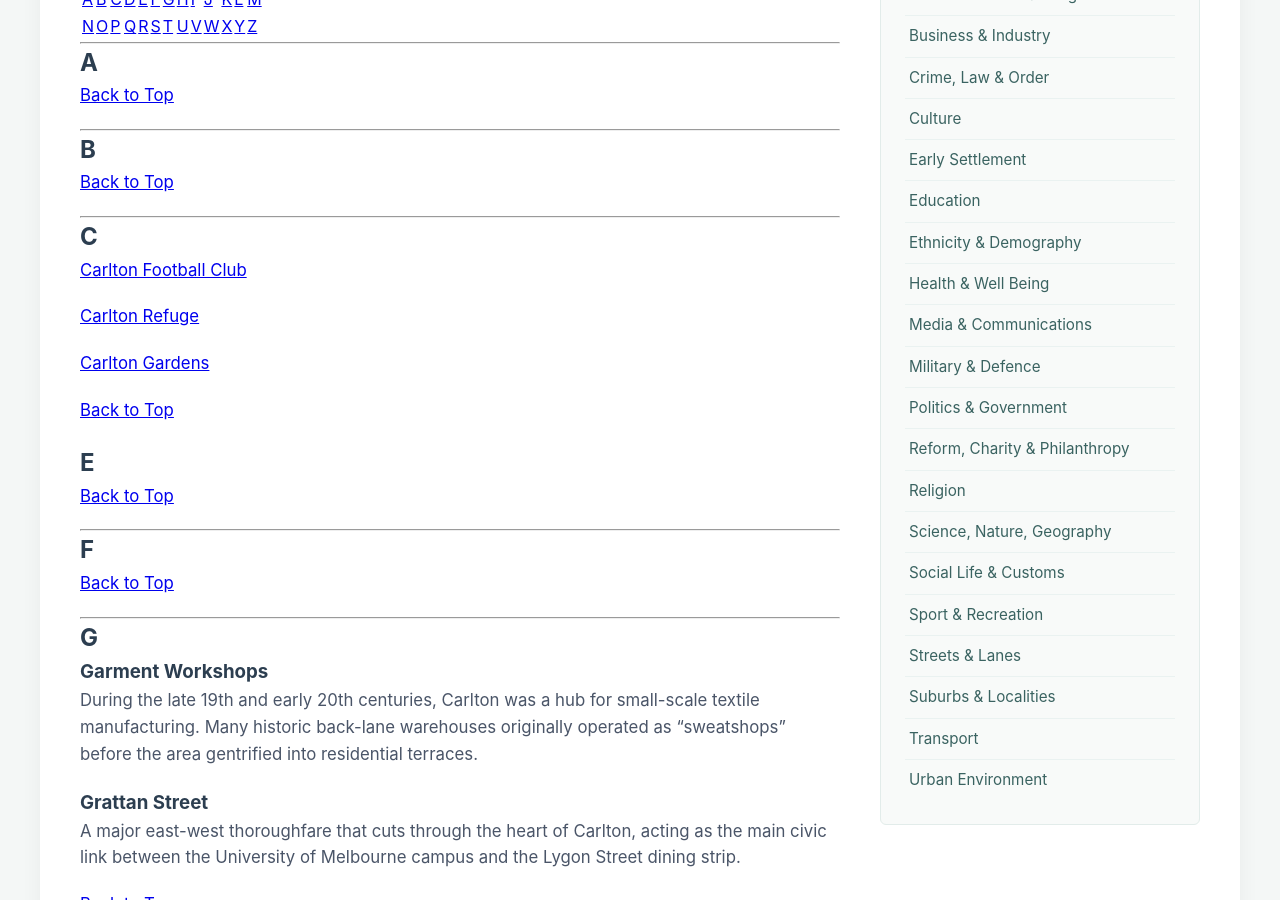
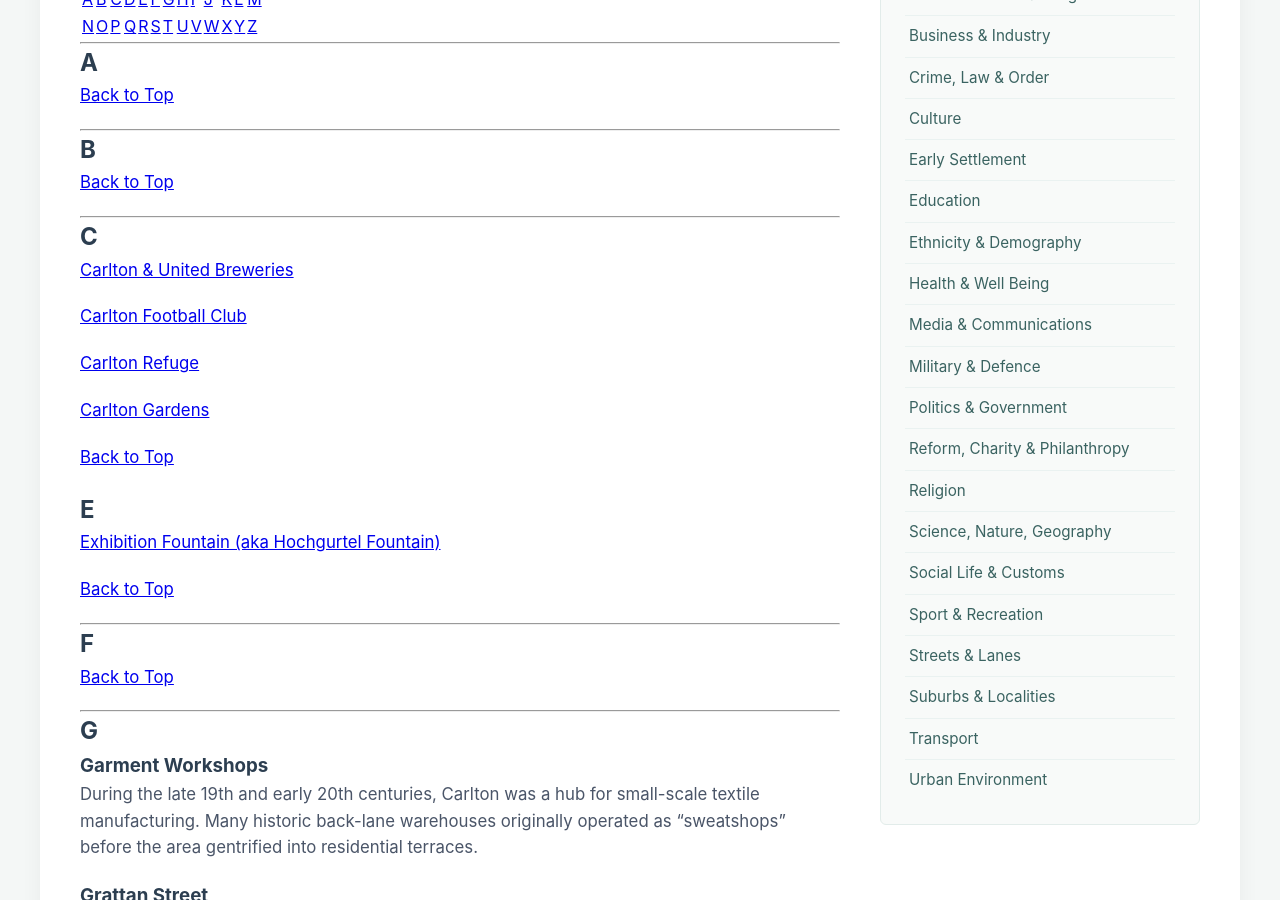
Before and after one commit to notamitchell/order, a Jekyll site: the page built from aToZ.md, in a window 1280 px wide and 900 px high, scrolled down 306 px. Built offline with Jekyll 4.4.1, drawn with Linux system fonts in a browser that asks for light colours.

Commit message:
Update aToZ.md

```diff
--- a/aToZ.md
+++ b/aToZ.md
@@ -27,6 +27,8 @@
 
 ## C
 
+[Carlton & United Breweries](eac?id=EM00295)
+
 [Carlton Football Club](eac?id=EM00296)
 
 [Carlton Refuge](eac?id=EM00298)
@@ -36,6 +38,8 @@
 [Back to Top](#encyclopedia-index-a-to-z)
 
 ## E
+
+[Exhibition Fountain (aka Hochgurtel Fountain)](eac?id=EM02078)
 
 [Back to Top](#encyclopedia-index-a-to-z-carlton-melbourne-edition)
 
```
